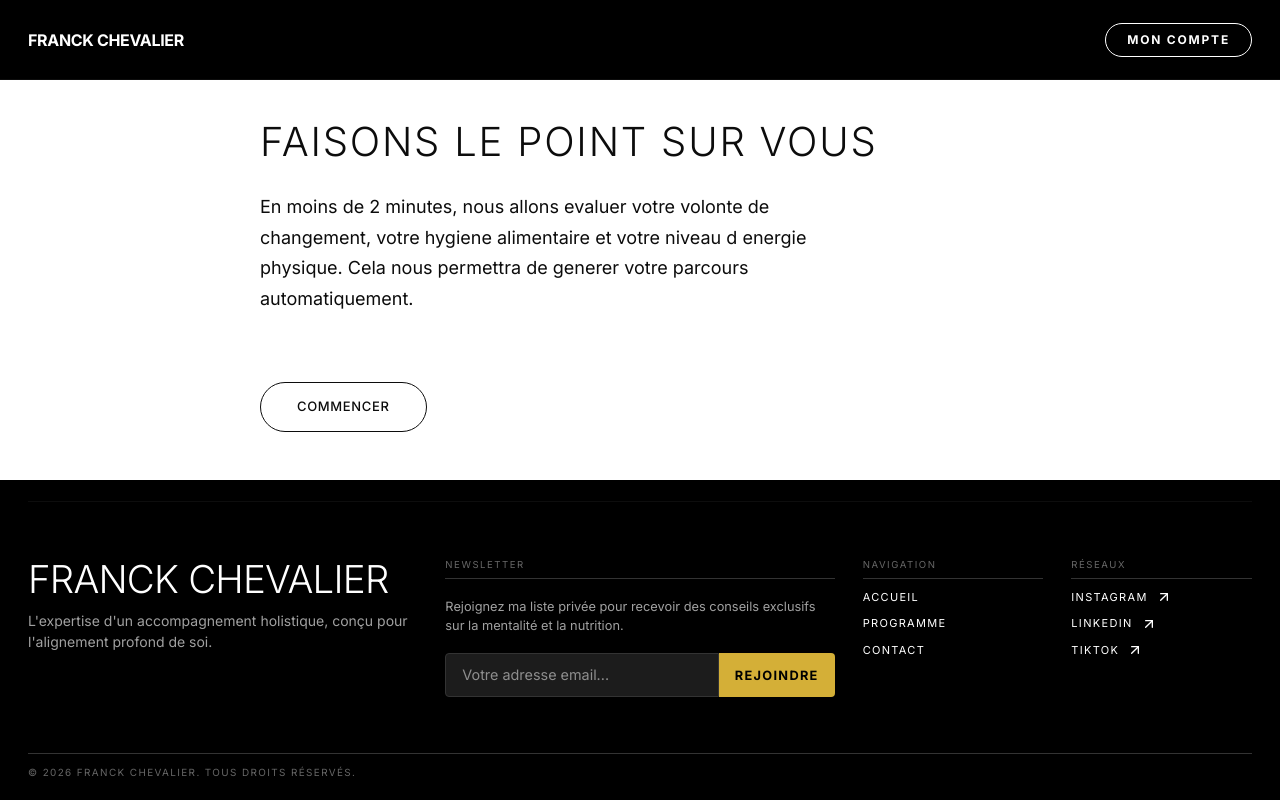
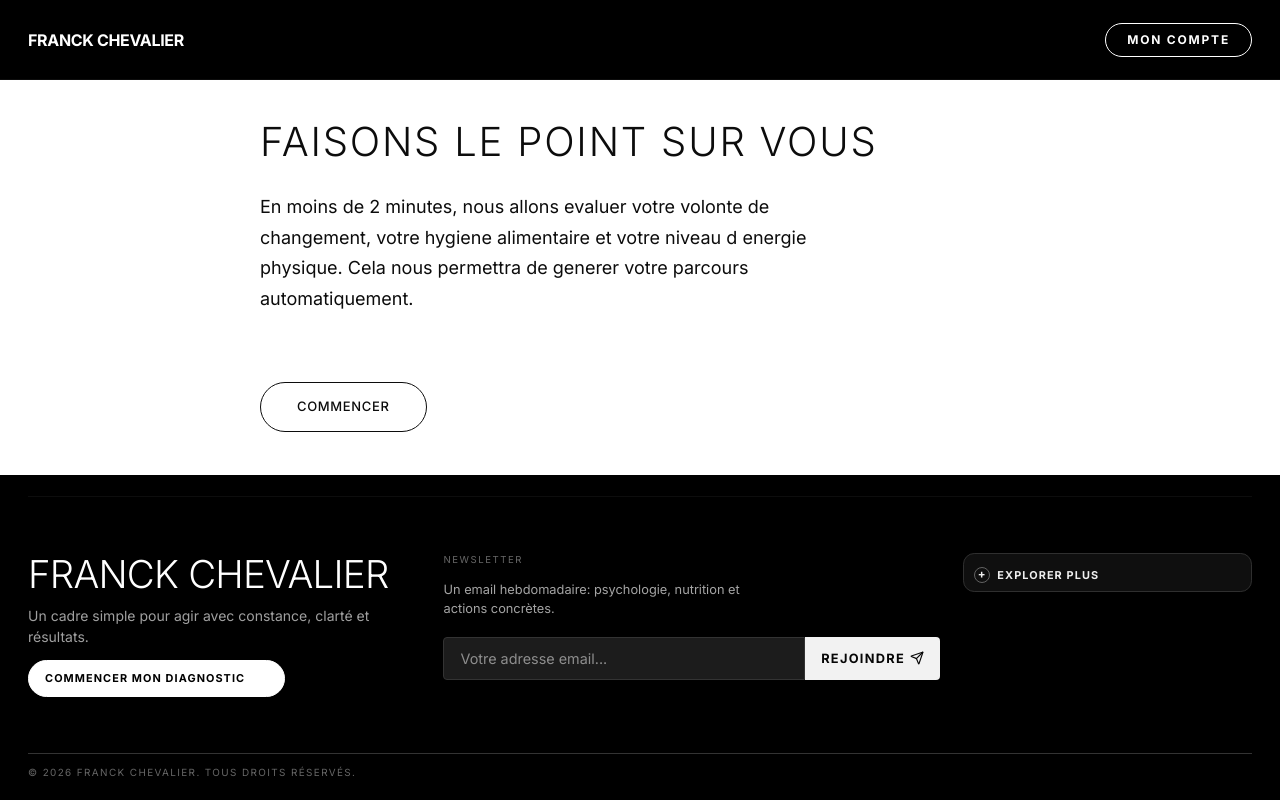
Before and after one commit to Ambiya12/CoachVie, a React (Vite) app: page /diagnostic in a window 1280 px wide. Built offline with nearby package versions, Linux system fonts and the light colour scheme.

Commit message:
feat: enhance footer and home page components with new design context and improved styles

```diff
--- a/src/components/Footer.jsx
+++ b/src/components/Footer.jsx
@@ -1,4 +1,5 @@
 import React from 'react';
+import { Link } from 'react-router-dom';
 import { ArrowUpRight, Send } from 'lucide-react';
 import styles from '../styles/SharedFooter.module.css';
 
@@ -9,30 +10,37 @@ export default function Footer() {
       <div className={styles.grid}>
         <div className={styles.brandCol}>
           <h2 className={styles.brandTitle}>Franck Chevalier</h2>
-          <p className={styles.description}>
-            L'expertise d'un accompagnement holistique, conçu pour l'alignement profond de soi.
-          </p>
+          <p className={styles.description}>Un cadre simple pour agir avec constance, clarté et résultats.</p>
+          <Link to="/signup" className={styles.primaryAction}>
+            Commencer mon diagnostic
+            <ArrowUpRight size={16} className={styles.icon} />
+          </Link>
         </div>
 
         <div className={styles.newsletterCol}>
           <div className={styles.sectionTitle}>Newsletter</div>
-          <p className={styles.description} style={{ fontSize: '0.8rem', marginTop: '0.5rem' }}>
-            Rejoignez ma liste privée pour recevoir des conseils exclusifs sur la mentalité et la nutrition.
+          <p className={styles.sectionBody}>
+            Un email hebdomadaire: psychologie, nutrition et actions concrètes.
           </p>
           <div className={styles.newsletterInputWrapper}>
             <input type="email" placeholder="Votre adresse email..." className={styles.newsletterInput} />
-            <button className={styles.newsletterBtn}>Rejoindre</button>
+            <button className={styles.newsletterBtn}>
+              Rejoindre
+              <Send size={14} />
+            </button>
           </div>
         </div>
 
-        <div className={styles.navCol}>
+        <div className={styles.exploreCol}>
+          <details className={styles.exploreDisclosure}>
+            <summary className={styles.exploreSummary}>Explorer plus</summary>
+            <div className={styles.exploreGroup}>
               <div className={styles.sectionTitle}>Navigation</div>
-          <span className={styles.link}>Accueil</span>
-          <span className={styles.link}>Programme</span>
-          <span className={styles.link}>Contact</span>
+              <Link to="/" className={styles.link}>Accueil</Link>
+              <Link to="/plan" className={styles.link}>Programme</Link>
+              <Link to="/diagnostic" className={styles.link}>Diagnostic</Link>
             </div>
-
-        <div className={styles.socialCol}>
+            <div className={styles.exploreGroup}>
               <div className={styles.sectionTitle}>Réseaux</div>
               <a href="https://instagram.com" target="_blank" rel="noopener noreferrer" className={styles.link}>
                 Instagram <ArrowUpRight size={16} className={styles.icon} />
@@ -44,6 +52,8 @@ export default function Footer() {
                 TikTok <ArrowUpRight size={16} className={styles.icon} />
               </a>
             </div>
+          </details>
+        </div>
       </div>
 
       <div className={styles.bottom}>
--- a/src/pages/Home.jsx
+++ b/src/pages/Home.jsx
@@ -5,6 +5,8 @@ import { motion as Motion, useReducedMotion } from 'framer-motion';
 import heroVideo from '../assets/calm.mp4';
 import tiktokVideo from '../assets/tiktok.mp4';
 import franckPhoto from '../assets/Franck.jpg';
+import franckVideo from '../assets/Franck.mp4';
+import forestVideo from '../assets/forest.mp4';
 import '@fontsource/inter/300.css';
 import '@fontsource/inter/400.css';
 import '@fontsource/inter/500.css';
@@ -14,20 +16,41 @@ import overrides from './HomeOverrides.module.css';
 
 const missionCards = [
   {
-    title: 'Découvrir le soi',
-    img: 'https://images.unsplash.com/photo-1506126613408-eca07ce68773?auto=format&fit=crop&q=80&w=900',
+    title: 'Retrouver le calme intérieur',
+    mediaType: 'video',
+    src: forestVideo,
   },
   {
-    title: 'Devenir plus fort',
-    img: 'https://images.unsplash.com/photo-1522163182402-834f871fd851?auto=format&fit=crop&q=80&w=900',
+    title: "Passer à l'action",
+    mediaType: 'video',
+    src: franckVideo,
   },
   {
-    title: 'Calmer son mental',
-    img: 'https://images.unsplash.com/photo-1517836357463-d25dfeac3438?auto=format&fit=crop&q=80&w=900',
+    title: 'Construire un socle solide',
+    mediaType: 'image',
+    src: franckPhoto,
+    objectPosition: '50% 20%',
   },
   {
-    title: 'Pas soumis mais maitre de sa vie',
-    img: 'https://images.unsplash.com/photo-1507525428034-b723cf961d3e?auto=format&fit=crop&q=80&w=900',
+    title: 'Tenir dans la durée',
+    mediaType: 'image',
+    src: franckPhoto,
+    objectPosition: '50% 75%',
+  },
+];
+
+const missionProofs = [
+  {
+    title: 'Diagnostic initial clair',
+    text: "Vous identifiez où agir dès la première semaine.",
+  },
+  {
+    title: 'Rythme hebdomadaire concret',
+    text: 'Chaque action est claire, mesurable et tenable.',
+  },
+  {
+    title: 'Suivi humain direct',
+    text: 'Vous avancez avec un cadre réel, jamais générique.',
   },
 ];
 
@@ -35,21 +58,19 @@ const methodologySteps = [
   {
     id: '01',
     title: 'Énergie et alimentation',
-    description:
-      'Permet de stabiliser votre base physique et d installer des routines claires pour soutenir vos décisions.',
+    description: "Stabiliser votre base physique et installer des routines nettes pour soutenir vos décisions.",
     Icon: Flame,
   },
   {
     id: '02',
-    title: 'Libération de l esprit',
-    description:
-      'Identifier vos scénarios limitants pour agir avec plus de lucidité et de cohérence au quotidien.',
+    title: "Libération de l'esprit",
+    description: 'Identifier les scénarios limitants pour décider avec lucidité et constance.',
     Icon: Brain,
   },
   {
     id: '03',
     title: 'Activation du corps',
-    description: 'Transformer l intention en mouvement avec une progression simple, concrète et mesurable.',
+    description: "Transformer l'intention en action avec une progression simple, concrète et mesurable.",
     Icon: Activity,
   },
 ];
@@ -57,19 +78,32 @@ const methodologySteps = [
 const plans = [
   {
     name: 'Pack Équilibre',
-    subtitle: '6 mois d engagement pour retrouver un rythme solide.',
+    subtitle: "6 mois d'engagement pour retrouver un rythme solide.",
     price: '1080€',
+    decisionFit: 'Adapté si vous voulez poser des bases stables sans vous disperser.',
     features: ['1 consultation mensuelle (visio)', 'Suivi sport et nutrition'],
     cardType: 'dark',
   },
   {
     name: 'Pack Immersion',
-    subtitle: '12 mois de transformation pour aller au bout de votre objectif.',
+    subtitle: '12 mois de transformation pour atteindre un changement durable.',
     price: '1700€',
+    decisionFit: 'Adapté si vous voulez un cadre long terme avec un accès direct en continu.',
     features: ['1 consultation mensuelle (visio)', 'Suivi sport et nutrition ultra-personnalisé', 'Accès direct WhatsApp'],
     cardType: 'light',
-    badge: 'VIP',
+    badge: 'Recommandé',
   },
+];
+
+const trustCues = [
+  'Commencez par le diagnostic pour valider le bon format.',
+  'Si nécessaire, vous ajustez ensuite avec un accompagnement direct.',
+];
+
+const aboutProofs = [
+  'Méthode en 3 dimensions appliquée en accompagnement individuel.',
+  'Suivi centré sur des actions tenables dans la vraie vie.',
+  "Cadre clair pour transformer l'intention en résultats concrets.",
 ];
 
 function reveal(shouldReduceMotion, delay = 0) {
@@ -114,7 +148,7 @@ function Hero({ shouldReduceMotion }) {
         >
           <h1 className={overrides.heroTitle}>Tu es prêt à transformer ta vie ?</h1>
           <p className={overrides.heroSubtitle}>
-            Un cadre direct et sincère pour sortir des scénarios limitants et reprendre la direction de votre trajectoire.
+            Un cadre direct pour sortir des scénarios limitants et reprendre la main sur votre trajectoire.
           </p>
           <div className={overrides.ctaRow}>
             <Link to="/signup" className={`${overrides.cta} ${overrides.ctaPrimary}`}>
@@ -130,7 +164,7 @@ function Hero({ shouldReduceMotion }) {
 
 function Mission({ shouldReduceMotion }) {
   return (
-    <section className={overrides.sectionLight}>
+    <section className={`${overrides.sectionLight} ${overrides.sectionRhythmTight}`}>
       <div className={`${overrides.container} ${overrides.missionShell}`}>
         <Motion.h2
           className={overrides.sectionTitleDark}
@@ -139,8 +173,35 @@ function Mission({ shouldReduceMotion }) {
           viewport={viewConfig}
           variants={reveal(shouldReduceMotion)}
         >
-          On ne change rien, on retire ce qui vous éloigne de vous-même.
+          On ne vous change pas. On retire ce qui vous éloigne de vous-même.
         </Motion.h2>
+
+        <Motion.p
+          className={overrides.missionLead}
+          initial="hidden"
+          whileInView="visible"
+          viewport={viewConfig}
+          variants={reveal(shouldReduceMotion, 0.04)}
+        >
+          Cette méthode repose sur des actions réelles: observer, ajuster et agir avec constance.
+        </Motion.p>
+
+        <div className={overrides.missionProofRow}>
+          {missionProofs.map((proof, index) => (
+            <Motion.article
+              key={proof.title}
+              className={overrides.missionProofCard}
+              initial="hidden"
+              whileInView="visible"
+              viewport={viewConfig}
+              variants={reveal(shouldReduceMotion, index * 0.05)}
+            >
+              <p className={overrides.missionProofTag}>Preuve {index + 1}</p>
+              <h3 className={overrides.missionProofTitle}>{proof.title}</h3>
+              <p className={overrides.missionProofText}>{proof.text}</p>
+            </Motion.article>
+          ))}
+        </div>
 
         <div className={overrides.missionGrid}>
           {missionCards.map((card, index) => (
@@ -152,7 +213,19 @@ function Mission({ shouldReduceMotion }) {
               viewport={viewConfig}
               variants={reveal(shouldReduceMotion, index * 0.06)}
             >
-              <img src={card.img} alt={card.title} className={overrides.missionImage} loading="lazy" />
+              {card.mediaType === 'video' ? (
+                <video className={overrides.missionImage} autoPlay loop muted playsInline preload="metadata">
+                  <source src={card.src} type="video/mp4" />
+                </video>
+              ) : (
+                <img
+                  src={card.src}
+                  alt={card.title}
+                  className={overrides.missionImage}
+                  loading="lazy"
+                  style={card.objectPosition ? { objectPosition: card.objectPosition } : undefined}
+                />
+              )}
               <h3 className={overrides.missionCardTitle}>{card.title}</h3>
             </Motion.article>
           ))}
@@ -164,7 +237,7 @@ function Mission({ shouldReduceMotion }) {
 
 function Methodology({ shouldReduceMotion }) {
   return (
-    <section className={overrides.sectionDark}>
+    <section className={`${overrides.sectionDark} ${overrides.sectionRhythmWide}`}>
       <div className={overrides.container}>
         <Motion.div
           initial="hidden"
@@ -175,7 +248,7 @@ function Methodology({ shouldReduceMotion }) {
           <p className={overrides.kicker}>La méthode</p>
           <h2 className={overrides.sectionTitleLight}>Trois dimensions inébranlables</h2>
           <p className={overrides.sectionLeadLight}>
-            Une approche structurée pour reconnecter l énergie, l esprit et l action dans le même mouvement.
+            Une approche structurée pour reconnecter l'énergie, l'esprit et l'action dans un même élan.
           </p>
         </Motion.div>
 
@@ -205,7 +278,7 @@ function Methodology({ shouldReduceMotion }) {
 
 function Programs({ shouldReduceMotion }) {
   return (
-    <section className={overrides.sectionLight}>
+    <section className={`${overrides.sectionLight} ${overrides.sectionRhythmMedium}`}>
       <div className={overrides.container}>
         <Motion.div
           className={overrides.programsHeader}
@@ -215,13 +288,36 @@ function Programs({ shouldReduceMotion }) {
           variants={reveal(shouldReduceMotion)}
         >
           <h2 className={overrides.sectionTitleDark}>Choisissez votre parcours</h2>
+          <p className={overrides.programsGuidance}>Un choix simple: un format 6 mois ou un cadre 12 mois.</p>
         </Motion.div>
+
+        <Motion.ul
+          className={overrides.trustCueRow}
+          initial="hidden"
+          whileInView="visible"
+          viewport={viewConfig}
+          variants={reveal(shouldReduceMotion, 0.05)}
+        >
+          {trustCues.map((cue, index) => (
+            <Motion.li
+              key={cue}
+              className={overrides.trustCueCard}
+              initial="hidden"
+              whileInView="visible"
+              viewport={viewConfig}
+              variants={reveal(shouldReduceMotion, index * 0.04)}
+            >
+              <CheckCircle2 size={15} />
+              <span>{cue}</span>
+            </Motion.li>
+          ))}
+        </Motion.ul>
 
         <div className={overrides.programsGrid}>
           {plans.map((plan, index) => (
             <Motion.article
               key={plan.name}
-              className={`${overrides.programCard} ${plan.cardType === 'light' ? overrides.programCardLight : overrides.programCardDark}`}
+              className={`${overrides.programCard} ${plan.cardType === 'light' ? overrides.programCardLight : overrides.programCardDark} ${plan.badge ? overrides.programCardFeatured : ''}`}
               initial="hidden"
               whileInView="visible"
               viewport={viewConfig}
@@ -230,8 +326,11 @@ function Programs({ shouldReduceMotion }) {
               {plan.badge ? <span className={overrides.programBadge}>{plan.badge}</span> : null}
               <h3 className={overrides.programTitle}>{plan.name}</h3>
               <p className={overrides.programSubtitle}>{plan.subtitle}</p>
+              <p className={overrides.programFit}>{plan.decisionFit}</p>
               <p className={overrides.programPrice}>{plan.price}</p>
 
+              <details className={overrides.programDisclosure}>
+                <summary className={overrides.programDisclosureSummary}>Voir le détail du suivi</summary>
                 <ul className={overrides.programFeatures}>
                   {plan.features.map((feature) => (
                     <li key={feature}>
@@ -240,12 +339,13 @@ function Programs({ shouldReduceMotion }) {
                     </li>
                   ))}
                 </ul>
+              </details>
 
               <Link
                 to="/signup"
                 className={`${overrides.cta} ${plan.cardType === 'light' ? overrides.ctaDark : overrides.ctaPrimary} ${overrides.ctaFull}`}
               >
-                Sélectionner
+                Choisir ce format
                 <ArrowUpRight size={16} />
               </Link>
             </Motion.article>
@@ -258,7 +358,7 @@ function Programs({ shouldReduceMotion }) {
 
 function SocialMedia({ shouldReduceMotion }) {
   return (
-    <section className={overrides.sectionDarkSoft}>
+    <section className={`${overrides.sectionDarkSoft} ${overrides.sectionRhythmTight}`}>
       <div className={`${overrides.container} ${overrides.socialLayout}`}>
         <Motion.div
           initial="hidden"
@@ -269,7 +369,7 @@ function SocialMedia({ shouldReduceMotion }) {
           <p className={overrides.kicker}>Psychologie et mindset</p>
           <h2 className={overrides.sectionTitleLight}>Suivez-moi sur TikTok</h2>
           <p className={overrides.sectionLeadLight}>
-            Analyses, conseils et réflexions courtes pour renforcer votre posture mentale au quotidien.
+            Des analyses courtes et utiles pour renforcer votre posture mentale chaque semaine.
           </p>
           <a
             href="https://www.tiktok.com/@franck.chevalier"
@@ -300,7 +400,7 @@ function SocialMedia({ shouldReduceMotion }) {
 
 function About({ shouldReduceMotion }) {
   return (
-    <section className={overrides.sectionLight}>
+    <section className={`${overrides.sectionLight} ${overrides.sectionRhythmFinal}`}>
       <div className={`${overrides.container} ${overrides.aboutLayout}`}>
         <Motion.div
           initial="hidden"
@@ -308,15 +408,32 @@ function About({ shouldReduceMotion }) {
           viewport={viewConfig}
           variants={reveal(shouldReduceMotion)}
         >
-          <p className={overrides.kickerDark}>L expertise</p>
+          <p className={overrides.kickerDark}>L'expertise</p>
           <h2 className={overrides.sectionTitleDark}>Qui est Franck Chevalier ?</h2>
           <p className={overrides.aboutText}>
-            J accompagne les individus à travers une approche holistique centrée sur l alignement de l énergie, de
-            l esprit et du corps.
+            J'accompagne des personnes exigeantes avec une approche holistique centrée sur l'alignement de l'énergie,
+            de l'esprit et du corps.
           </p>
           <p className={overrides.aboutText}>
-            Ensemble, nous déconstruisons les croyances limitantes pour construire une base durable, lucide et concrète.
+            Ensemble, nous retirons les blocages invisibles pour construire une trajectoire stable, lucide et durable.
           </p>
+
+          <ul className={overrides.aboutProofList}>
+            {aboutProofs.map((item) => (
+              <li key={item}>
+                <CheckCircle2 size={16} />
+                <span>{item}</span>
+              </li>
+            ))}
+          </ul>
+
+          <blockquote className={overrides.aboutQuote}>
+            <p>
+              "Le changement commence quand votre cadre est clair, simple et répétable chaque semaine."
+            </p>
+            <cite>Méthode Franck Chevalier</cite>
+          </blockquote>
+
           <Link to="/signup" className={`${overrides.cta} ${overrides.ctaDark}`}>
             Réserver ma séance (15 min)
             <ArrowUpRight size={16} />
--- a/src/styles/SharedFooter.module.css
+++ b/src/styles/SharedFooter.module.css
@@ -14,7 +14,7 @@
   margin: 0 auto;
   display: grid;
   grid-template-columns: repeat(12, 1fr);
-  gap: var(--space-xl);
+  gap: calc(0.8 * var(--space-xl));
   padding: calc(2 * var(--space-xl)) 0;
 }
 
@@ -23,10 +23,14 @@
 }
 
 .newsletterCol {
-  grid-column: 5 / 9;
+  grid-column: 5 / 10;
   display: flex;
   flex-direction: column;
   gap: var(--space-sm);
+}
+
+.exploreCol {
+  grid-column: 10 / 13;
 }
 
 .brandTitle {
@@ -44,18 +48,33 @@
   max-width: 28rem;
 }
 
-.navCol {
-  grid-column: 9 / 11;
-  display: flex;
-  flex-direction: column;
-  gap: var(--space-sm);
+.sectionBody {
+  margin: 0;
+  font-size: 0.8rem;
+  line-height: 1.5;
+  color: #a4a4a4;
+  max-width: 40ch;
 }
 
-.socialCol {
-  grid-column: 11 / 13;
-  display: flex;
-  flex-direction: column;
-  gap: var(--space-sm);
+.primaryAction {
+  margin-top: 0.8rem;
+  display: inline-flex;
+  align-items: center;
+  gap: 0.45rem;
+  color: #000000;
+  background: #ffffff;
+  border: 1px solid #ffffff;
+  text-decoration: none;
+  border-radius: 9999px;
+  padding: 0.58rem 1rem;
+  text-transform: uppercase;
+  letter-spacing: 0.1em;
+  font-weight: 700;
+  font-size: 0.68rem;
+}
+
+.primaryAction:hover {
+  background: #ededed;
 }
 
 .sectionTitle {
@@ -63,8 +82,7 @@
   letter-spacing: 0.16em;
   text-transform: uppercase;
   color: #666666;
-  border-bottom: 1px solid #333333;
-  padding-bottom: calc(0.4 * var(--space-md));
+  padding-bottom: calc(0.2 * var(--space-md));
 }
 
 .link {
@@ -84,6 +102,54 @@
   opacity: 0.7;
 }
 
+.exploreDisclosure {
+  margin: 0;
+  padding: 0.4rem 0.65rem;
+  border: 1px solid #2f2f2f;
+  border-radius: 0.7rem;
+  background: #0f0f0f;
+}
+
+.exploreSummary {
+  list-style: none;
+  cursor: pointer;
+  display: inline-flex;
+  align-items: center;
+  gap: 0.45rem;
+  text-transform: uppercase;
+  letter-spacing: 0.1em;
+  font-size: 0.68rem;
+  font-weight: 700;
+  color: #efefef;
+}
+
+.exploreSummary::-webkit-details-marker {
+  display: none;
+}
+
+.exploreSummary::before {
+  content: '+';
+  width: 1rem;
+  height: 1rem;
+  border: 1px solid #626262;
+  border-radius: 9999px;
+  display: inline-flex;
+  align-items: center;
+  justify-content: center;
+  font-size: 0.72rem;
+  line-height: 1;
+}
+
+.exploreDisclosure[open] .exploreSummary::before {
+  content: '-';
+}
+
+.exploreGroup {
+  margin-top: 0.65rem;
+  display: grid;
+  gap: 0.45rem;
+}
+
 .icon {
   width: 16px;
   height: 16px;
@@ -97,7 +163,7 @@
 }
 
 .newsletterInput {
-  background: #1C1C1C;
+  background: #1c1c1c;
   border: 1px solid #333;
   color: #fff;
   padding: 10px 16px;
@@ -112,9 +178,12 @@
 }
 
 .newsletterBtn {
-  background: #D4AF37;
-  color: #000;
+  background: #f2f2f2;
+  color: #060606;
   border: none;
+  display: inline-flex;
+  align-items: center;
+  gap: 0.34rem;
   padding: 0 16px;
   font-weight: bold;
   text-transform: uppercase;
@@ -126,7 +195,7 @@
 }
 
 .newsletterBtn:hover {
-  background: #F9E498;
+  background: #dddddd;
 }
 
 .bottom {
@@ -148,8 +217,11 @@
 
   .brandCol,
   .newsletterCol,
-  .navCol,
-  .socialCol {
+  .exploreCol {
     grid-column: auto;
   }
+
+  .exploreDisclosure {
+    max-width: 420px;
+  }
 }
```
Also changed, not shown: src/pages/HomeOverrides.module.css (+219 -13 lines). Lines whose indentation alone changed are shown as unchanged.
